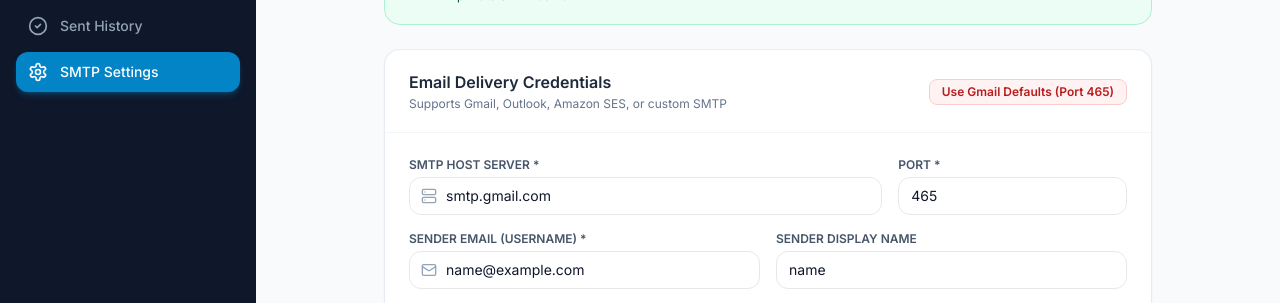
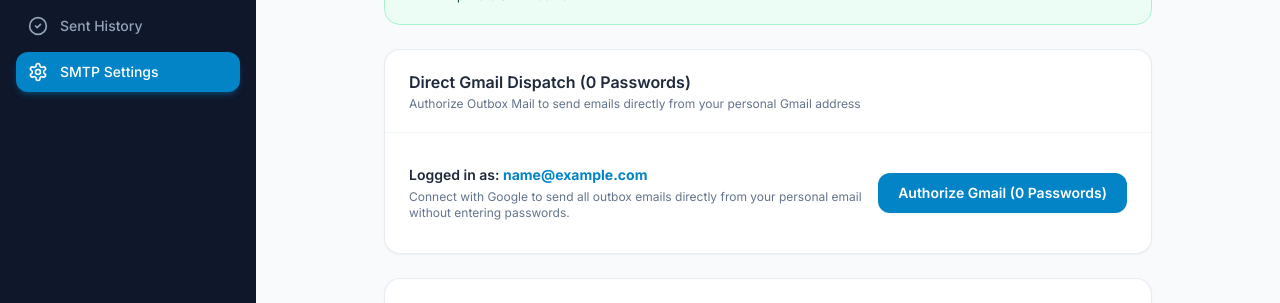
Before and after one commit to ravisankarkilari-rgb/OutBox-mail-, a React (Vite) app in the folder employee-management-system/frontend/: page /settings in a window 1280 px wide. Shown: the part 265-568 px from the top of the page. Built offline with nearby package versions, Linux system fonts and the light colour scheme; no server answers; sample sign-in values are in the browser's storage.

Commit message:
feat(sender): add 1-click Google Gmail authorization to settings and identify logged-in user as sender

```diff
--- a/employee-management-system/frontend/src/pages/SettingsPage.jsx
+++ b/employee-management-system/frontend/src/pages/SettingsPage.jsx
@@ -6,15 +6,54 @@ import { useAuth } from '../context/AuthContext';
 import { Settings, Save, ShieldCheck, Mail, Info, Key, Server, CheckCircle } from 'lucide-react';
 
 export const SettingsPage = () => {
-  const { user } = useAuth();
+  const { user, connectGoogle } = useAuth();
   const [host, setHost] = useState('smtp.gmail.com');
   const [port, setPort] = useState(465);
   const [userEmail, setUserEmail] = useState('');
   const [password, setPassword] = useState('');
   const [fromName, setFromName] = useState('');
   const [saving, setSaving] = useState(false);
+  const [connectingGoogle, setConnectingGoogle] = useState(false);
 
   const { showToast } = useToast();
+
+  const GOOGLE_CLIENT_ID_DEFAULT = '896070974157-k5hkgaavkpc7d48thlum85cr4rlv4ujg.apps.googleusercontent.com';
+  const clientId = (import.meta.env.VITE_GOOGLE_CLIENT_ID || GOOGLE_CLIENT_ID_DEFAULT).replace(/['"]/g, '').trim();
+
+  const handleConnectGmail = () => {
+    if (clientId && window.google?.accounts?.oauth2) {
+      try {
+        const tokenClient = window.google.accounts.oauth2.initTokenClient({
+          client_id: clientId,
+          scope: 'https://www.googleapis.com/auth/gmail.send https://www.googleapis.com/auth/userinfo.email https://www.googleapis.com/auth/userinfo.profile openid',
+          callback: async (tokenResponse) => {
+            if (tokenResponse.error) {
+              showToast(tokenResponse.error_description || tokenResponse.error || 'Google authorization cancelled', 'error');
+              return;
+            }
+            setConnectingGoogle(true);
+            try {
+              await connectGoogle({
+                accessToken: tokenResponse.access_token,
+                expiresIn: tokenResponse.expires_in,
+              });
+              showToast(`Connected! Emails will now send directly from your personal Gmail (${user?.email}) with zero passwords.`, 'success');
+            } catch (err) {
+              showToast(err.response?.data?.message || err.message || 'Failed to connect Google account', 'error');
+            } finally {
+              setConnectingGoogle(false);
+            }
+          },
+        });
+        tokenClient.requestAccessToken({ prompt: 'consent' });
+        return;
+      } catch (err) {
+        showToast('Google OAuth error: ' + err.message, 'error');
+      }
+    } else {
+      showToast('Google OAuth service is still loading. Please try again in a few seconds.', 'error');
+    }
+  };
 
   useEffect(() => {
     if (user?.smtpConfig) {
@@ -76,6 +115,33 @@ export const SettingsPage = () => {
           </p>
         </div>
       </div>
+
+      {/* Direct Gmail API (Zero Passwords) Card */}
+      <Card
+        title="Direct Gmail Dispatch (0 Passwords)"
+        subtitle="Authorize Outbox Mail to send emails directly from your personal Gmail address"
+      >
+        <div className="flex flex-col sm:flex-row sm:items-center justify-between gap-4 py-2">
+          <div className="space-y-1">
+            <p className="text-sm font-semibold text-slate-800">
+              Logged in as: <span className="text-sky-600 font-bold">{user?.email}</span>
+            </p>
+            <p className="text-xs text-slate-500">
+              {user?.googleAccessToken
+                ? '✅ Direct Gmail sending is active for your account (0 passwords required).'
+                : 'Connect with Google to send all outbox emails directly from your personal email without entering passwords.'}
+            </p>
+          </div>
+          <button
+            type="button"
+            onClick={handleConnectGmail}
+            disabled={connectingGoogle}
+            className="inline-flex items-center justify-center gap-2 px-5 py-2.5 text-sm font-semibold text-white bg-sky-600 hover:bg-sky-500 rounded-xl transition shadow-sm disabled:opacity-50 whitespace-nowrap"
+          >
+            {connectingGoogle ? 'Connecting...' : user?.googleAccessToken ? 'Re-authorize Gmail Access' : 'Authorize Gmail (0 Passwords)'}
+          </button>
+        </div>
+      </Card>
 
       {/* SMTP Form */}
       <Card
```
Also changed, not shown: 1 other file (tests, documents, lock files or other folders).
